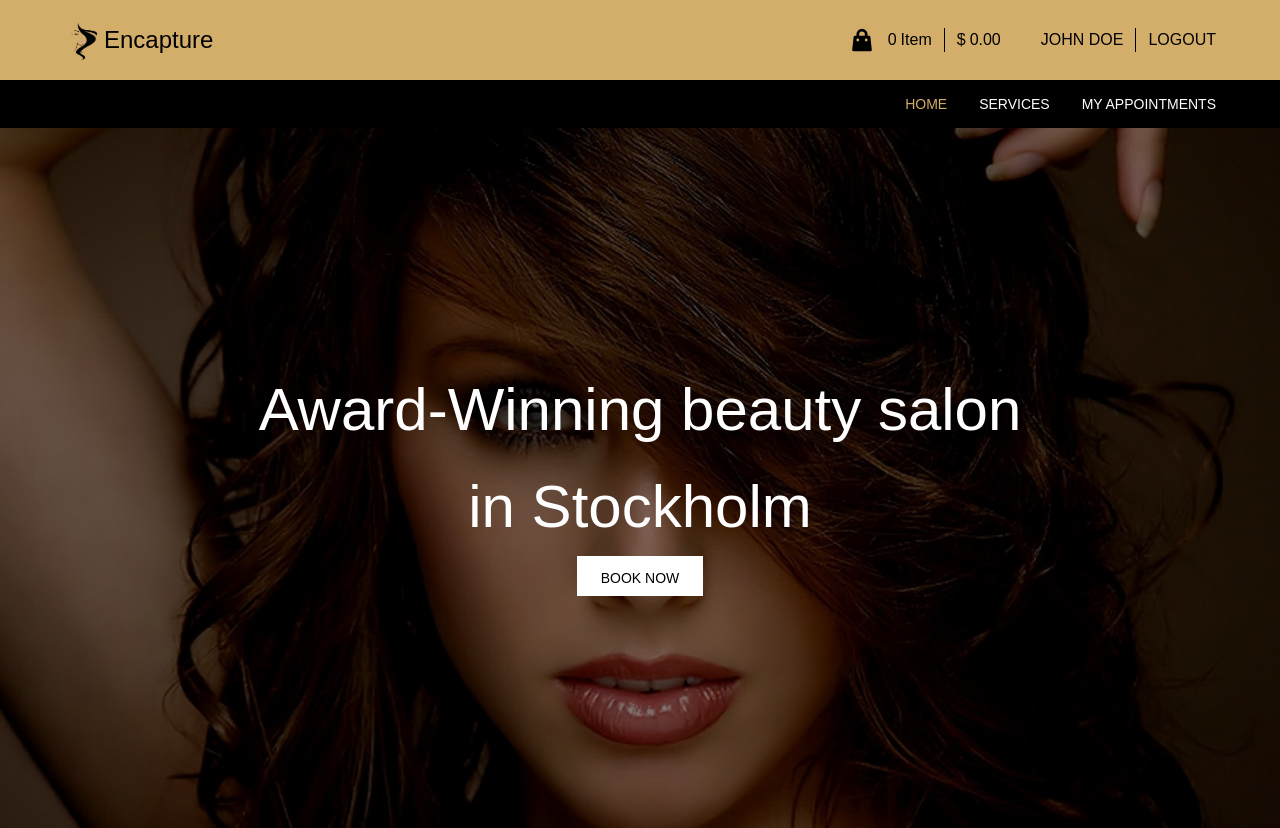
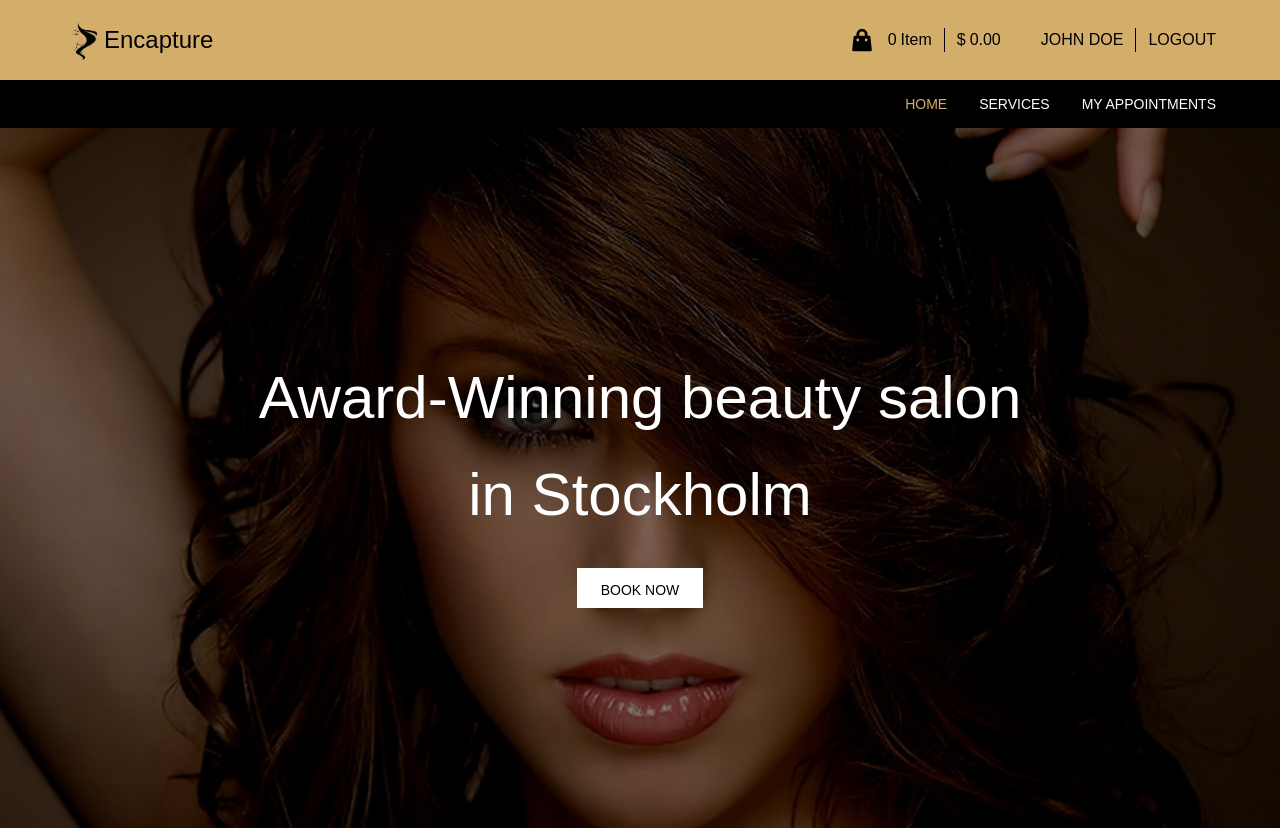
Before and after one commit to amita-roy/Appointment-booking-app-frontend, a React (Create React App) app: page / in a window 1280 px wide. Built offline with nearby package versions, Linux system fonts and the light colour scheme.

Commit message:
Add button top margin

```diff
--- a/src/components/jumbotron/Jumbotron.js
+++ b/src/components/jumbotron/Jumbotron.js
@@ -12,7 +12,7 @@ const Jumbotron = () => (
           {' '}
           in Stockholm
         </h1>
-        <button type="button" className="uppercase bg-white px-6 pt-3 pb-2 text-sm">book now</button>
+        <button type="button" className="uppercase bg-white px-6 pt-3 pb-2 text-sm mt-6">book now</button>
       </div>
     </div>
   </div>
```
